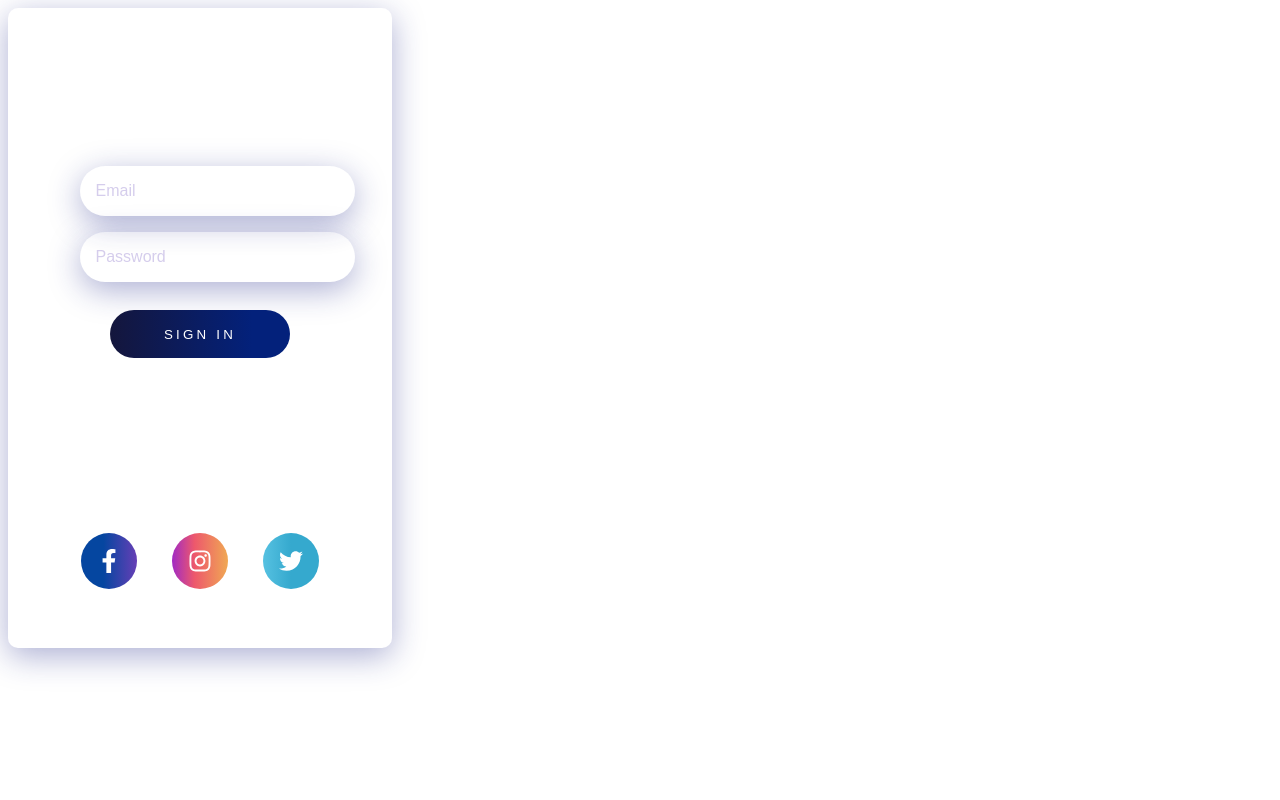
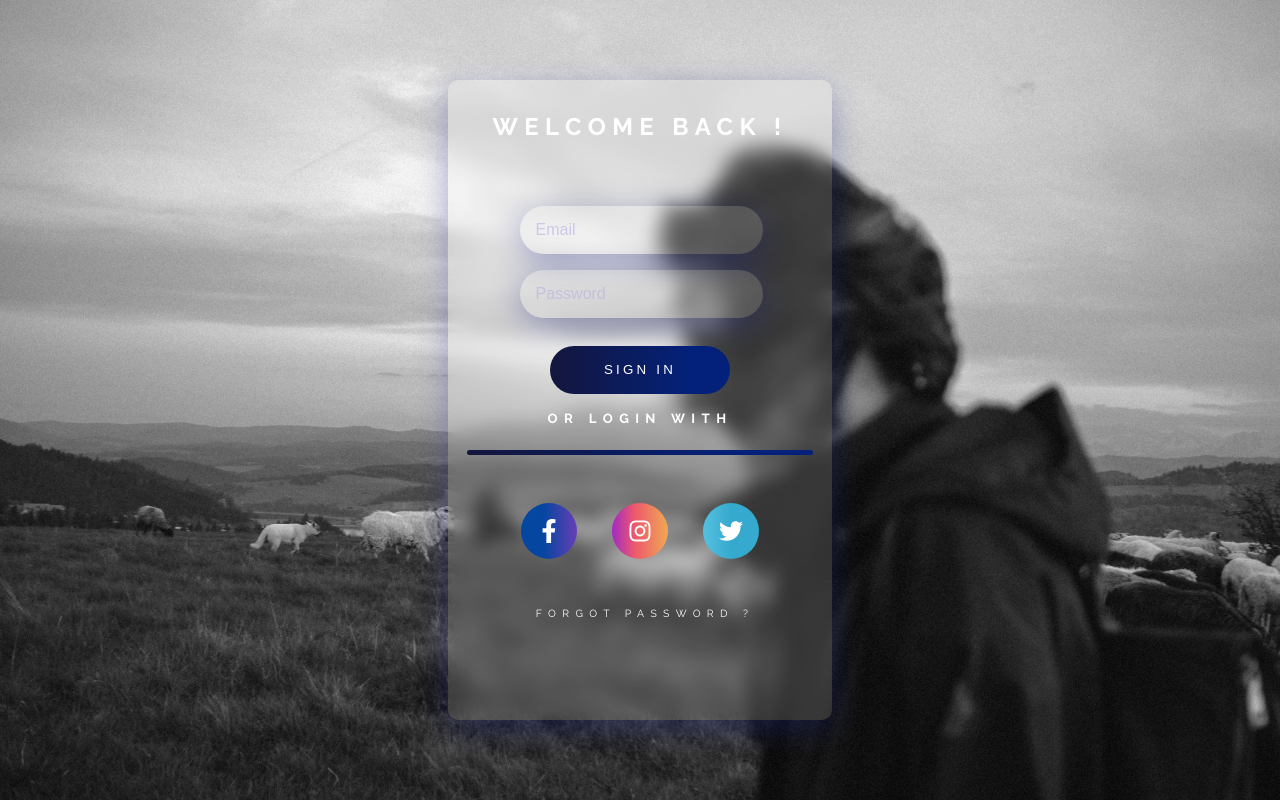
Before and after one commit to vishvas04/Eventbuddy-Frontend, a React (Create React App) app: page /login in a window 1280 px wide. Built offline with nearby package versions, Linux system fonts and the light colour scheme.

Commit message:
new css file Login.css is added

```diff
--- /dev/null
+++ b/src/Components/Login.css
@@ -0,0 +1,25 @@
+@import url("https://fonts.googleapis.com/css2?family=Raleway:wght@100;200;300;400;500;600;700;800;900&display=swap");
+
+* {
+    margin: 0;
+    padding: 0;
+    box-sizing: border-box;
+}
+
+body{
+    background-image: url("../background.jpg");
+    background-size: cover;
+    display: flex;
+    justify-content: center;
+    align-items: center;
+    height: 100vh;
+    width: 100vw;
+    font-family: "Raleway", sans-serif;
+}
+
+label {
+    color: rgb(169, 44, 44);
+}
+label {
+    color: black;
+}
--- a/src/Components/Login.jsx
+++ b/src/Components/Login.jsx
@@ -1,11 +1,11 @@
 import styled from "styled-components";
 import React, { useState, useEffect } from "react";
-
+// import './Login.css'
 import Button from "./Button";
 import Icon from "./Icon";
 import Input from "./Input";
 import { FaFacebookF, FaInstagram, FaTwitter } from "react-icons/fa";
-
+import './Login.css'
 const Login = () => {
   const [formData, setFormData] = useState({
     firstName: "",
@@ -43,7 +43,7 @@ const Login = () => {
   const TwitterBackground =
     "linear-gradient(to right, #56C1E1 0%, #35A9CE 50%)";
   return (
-    <MainContainer>
+    <MainContainer className="main1">
       <WelcomeText>Welcome Back !</WelcomeText>
       <form action="" onSubmit={handleSubmit}>
         <InputContainerTop>
```
